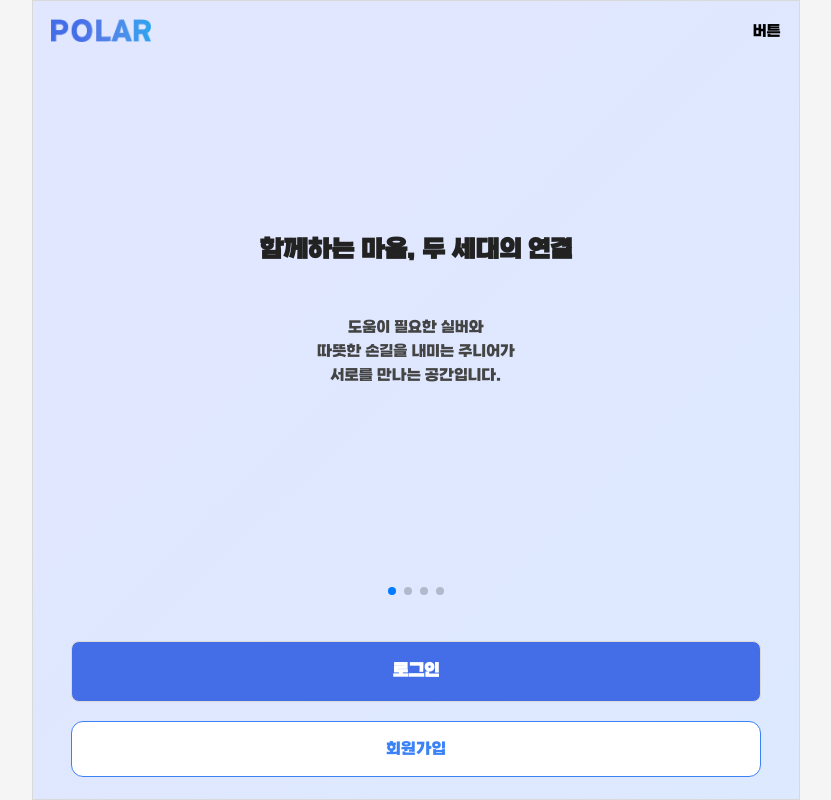
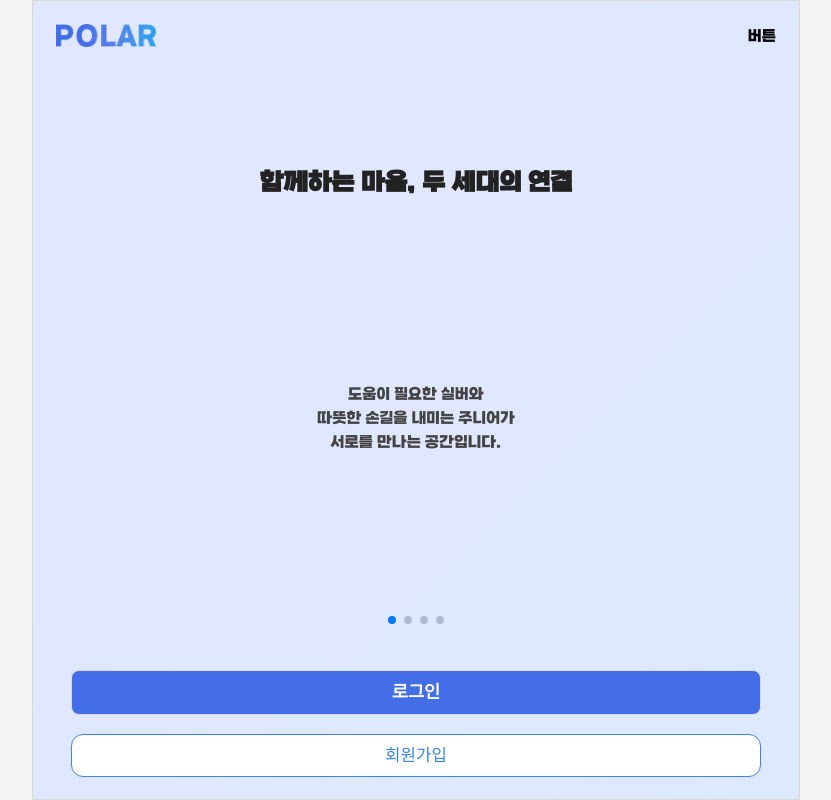
Before and after one commit to sonwoohon/Next_POLAR, a Next.js app: page / in a window 1280 px wide. Shown: the whole page, without its empty margins (224-1055 px from the left). Built offline with nearby package versions, Linux system fonts and the light colour scheme; no server answers.

Commit message:
feat : 명예의전당, 헤더, 푸터

```diff
--- a/app/Onboarding.module.css
+++ b/app/Onboarding.module.css
@@ -3,7 +3,7 @@
   max-width: 768px;
   width: 100%;
   min-height: 100vh;
-  margin: 0 auto;
+  margin: -5rem auto 0;
   display: flex;
   flex-direction: column;
   justify-content: center;
@@ -53,11 +53,11 @@
   margin-top: 4rem;
   display: flex;
   flex-direction: column;
-  align-items: center;
   justify-content: center;
   height: 60vh;
   padding: 2rem 1rem 1rem 1rem;
   box-sizing: border-box;
+  justify-content: space-around;
 }
 
 .slideContent .slideImg {
@@ -106,7 +106,7 @@
 .loginBtn {
   width: 90%;
   max-width: 100%;
-  padding: 1rem 0;
+  padding: .5rem 0;
   background: #446ee8;
   color: #fff;
   font-size: 1.1rem;
@@ -116,6 +116,7 @@
   cursor: pointer;
   margin-bottom: 0.5rem;
   transition: background 0.2s;
+  font-family: 'pretendard';
 }
 .loginBtn:hover {
   background: #2563eb;
@@ -124,7 +125,7 @@
 .signupBtn {
   width: 90%;
   max-width: 100%;
-  padding: 0.9rem 0;
+  padding: 0.5rem 0;
   background: #fff;
   color: #3b82f6;
   font-size: 1.05rem;
@@ -133,6 +134,7 @@
   border-radius: 12px;
   cursor: pointer;
   transition: background 0.2s, color 0.2s;
+  font-family: 'pretendard';
 }
 .signupBtn:hover {
   background: #3b82f6;
@@ -178,14 +180,7 @@
     min-height: 100vh;
     padding: 0;
   }
-  /* .swiper {
-    max-width: 100vw;
-    width: 100vw;
-  } */
-/*   .slideContent {
-    max-width: 100vw;
-    width: 100vw;
-  } */
+
   .slideTitle {
     font-size: 1.3rem;
   }
--- a/app/_components/Header.module.css
+++ b/app/_components/Header.module.css
@@ -6,7 +6,7 @@
   left: 50%;
   transform: translateX(-50%);
   z-index: 1001;
-  padding: 1.2rem;
+  padding: 1.5rem 1.5rem 0;
   transition: margin-top 1s cubic-bezier(0.4,0,0.2,1);
 }
 
--- a/app/globals.css
+++ b/app/globals.css
@@ -131,4 +131,5 @@ body {
   overflow-y: auto;
   scrollbar-width: none; /* Firefox */
   -ms-overflow-style: none; /* IE and Edge */
+  padding: 5rem 0 4rem;
 }
```
Also changed, not shown: app/(pola)/user/hall-of-fame/Ranking.module.css (+13 -14 lines).
